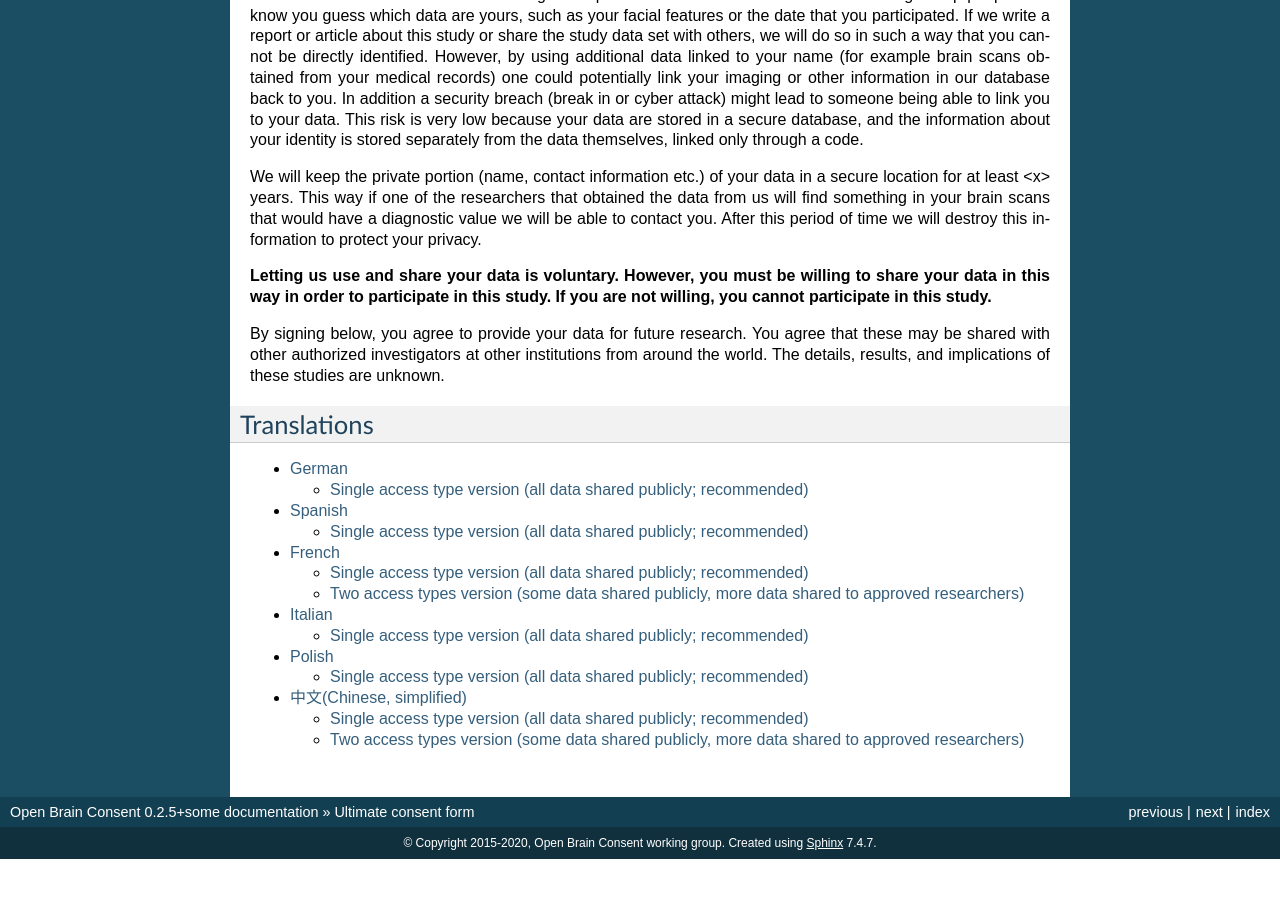
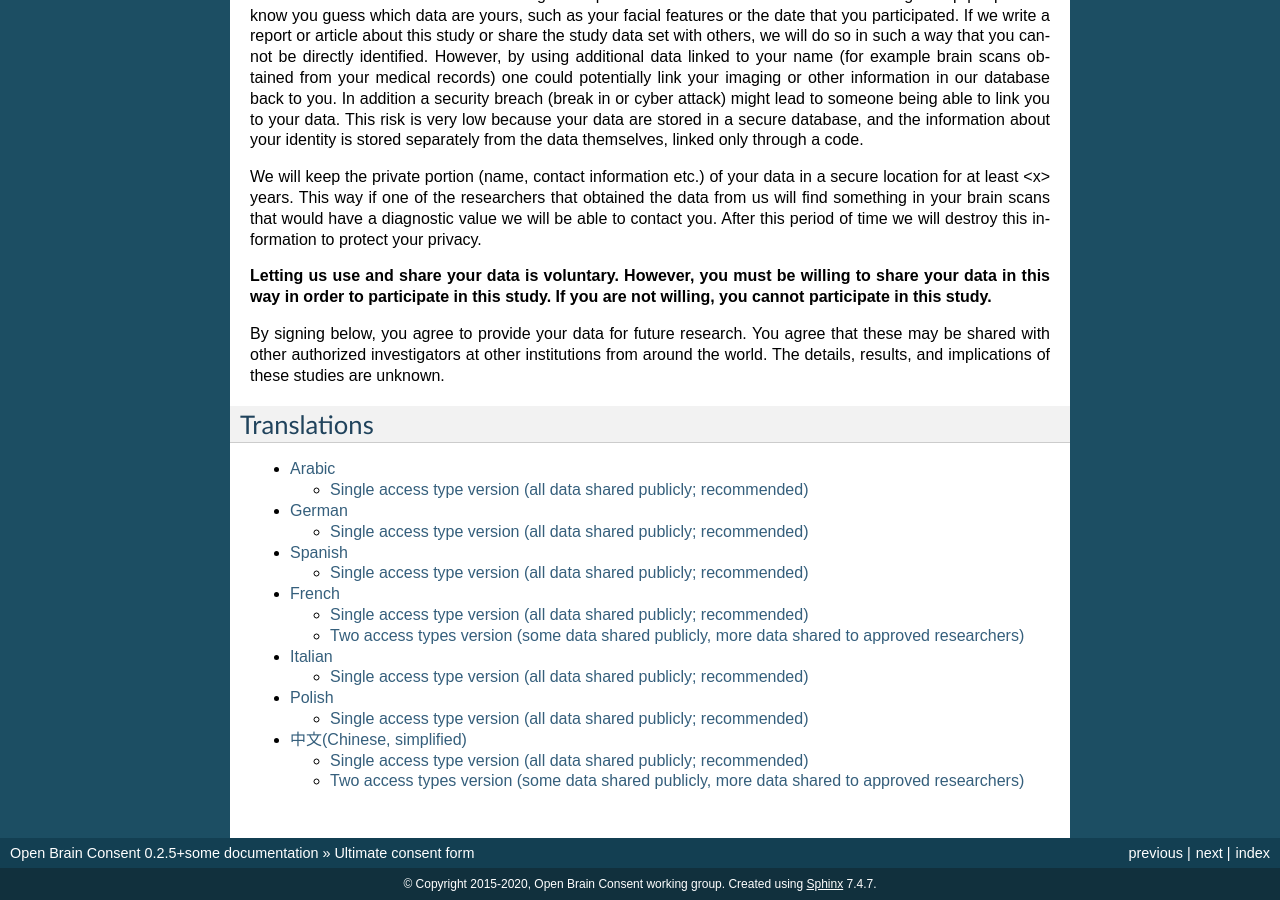
Before and after one commit to con/open-brain-consent, a Sphinx documentation site: the page built from docs/source/ultimate.rst, in a window 1280 px wide and 900 px high, scrolled down 1771 px. Built offline with Sphinx 7.4.7, drawn with Linux system fonts in a browser that asks for light colours; before the commit the page ends 2630 px from its top, so only the background shows below that; some of the changed lines change nothing that is shown.

Commit message:
BF: add Arabic into the list of translations

```diff
--- a/docs/source/ultimate.rst
+++ b/docs/source/ultimate.rst
@@ -56,6 +56,7 @@
 .. toctree::
    :maxdepth: 2
 
+   i18n/ultimate.ar.rst
    i18n/ultimate.de.rst
    i18n/ultimate.es.rst
    i18n/ultimate.fr.rst
```
